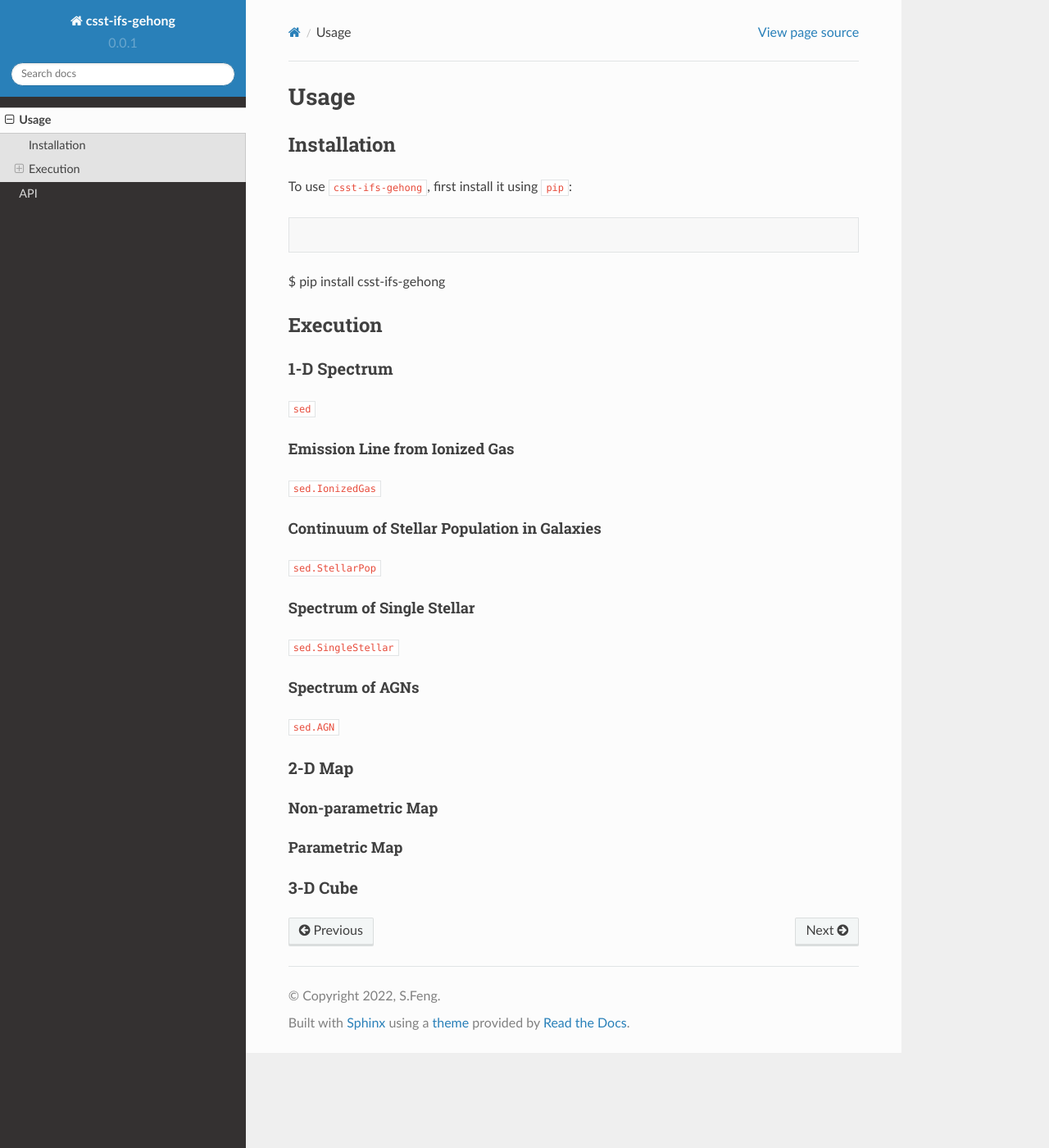
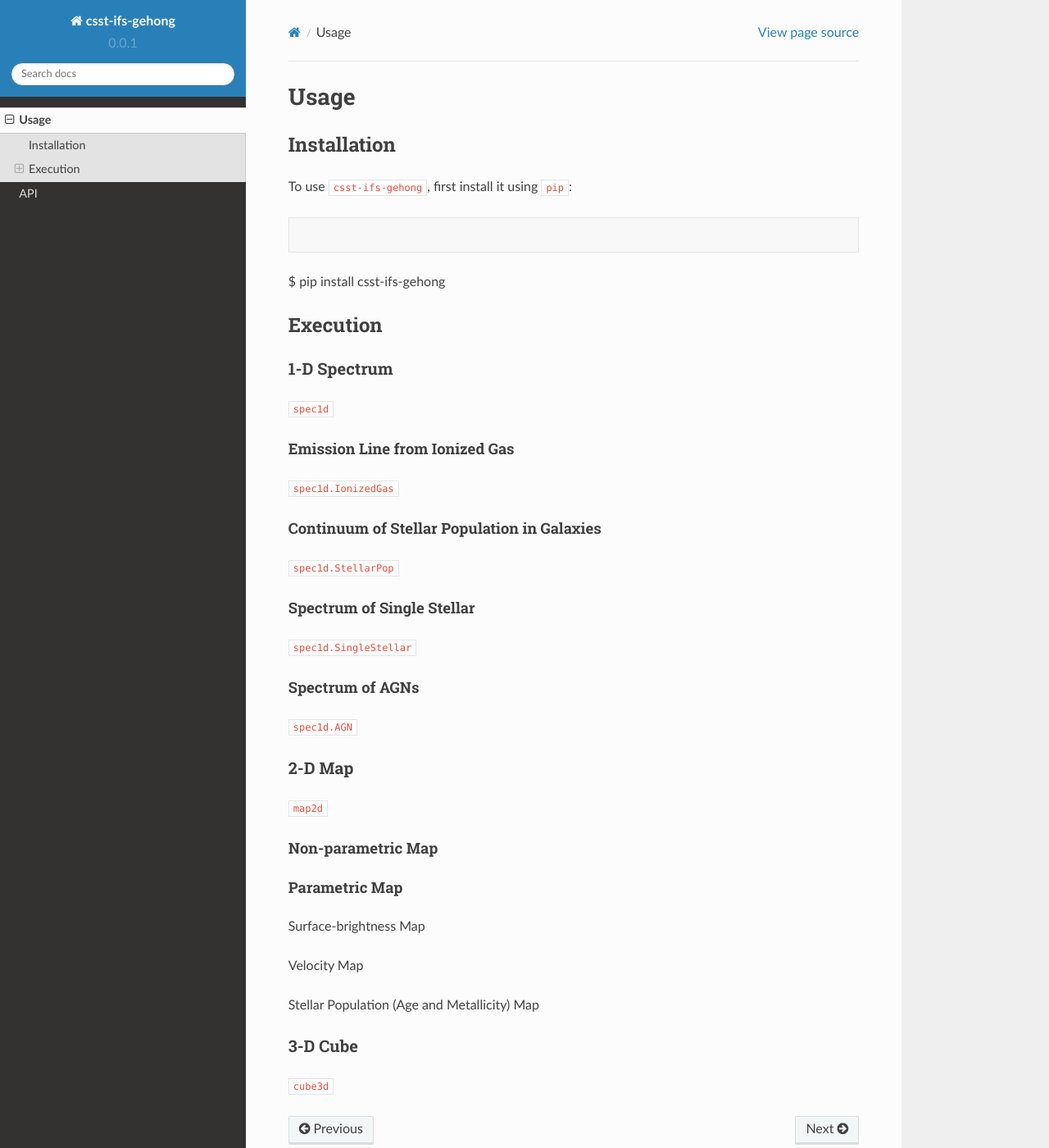
Before and after one commit to fengshuai0210/csst-ifs-gehong, a Sphinx documentation site: the page built from docs/source/usage.rst, in a window 1280 px wide and 1400 px high. Shown: the whole window at 82% size. Built offline with Sphinx 7.4.7 and the Read the Docs theme 2.0.0, drawn with Linux system fonts in a browser that asks for light colours.

Commit message:
Update usage.rst

```diff
--- a/docs/source/usage.rst
+++ b/docs/source/usage.rst
@@ -18,30 +18,32 @@ Execution
 1-D Spectrum
 ~~~~~~~~~~~~~~~~
 
-``sed``
+``spec1d``
 
 Emission Line from Ionized Gas
 ++++++++++++++++++++++++++++++
 
-``sed.IonizedGas``
+``spec1d.IonizedGas``
 
 Continuum of Stellar Population in Galaxies
 +++++++++++++++++++++++++++++++++++++++++++
 
-``sed.StellarPop``
+``spec1d.StellarPop``
 
 Spectrum of Single Stellar
 ++++++++++++++++++++++++++
 
-``sed.SingleStellar``
+``spec1d.SingleStellar``
 
 Spectrum of AGNs
 ++++++++++++++++
 
-``sed.AGN``
+``spec1d.AGN``
 
 2-D Map
 ~~~~~~~
+
+``map2d``
 
 Non-parametric Map
 ++++++++++++++++++
@@ -49,5 +51,13 @@ Non-parametric Map
 Parametric Map
 ++++++++++++++
 
+Surface-brightness Map
+
+Velocity Map
+
+Stellar Population (Age and Metallicity) Map
+
 3-D Cube
 ~~~~~~~~
+
+``cube3d``
```
